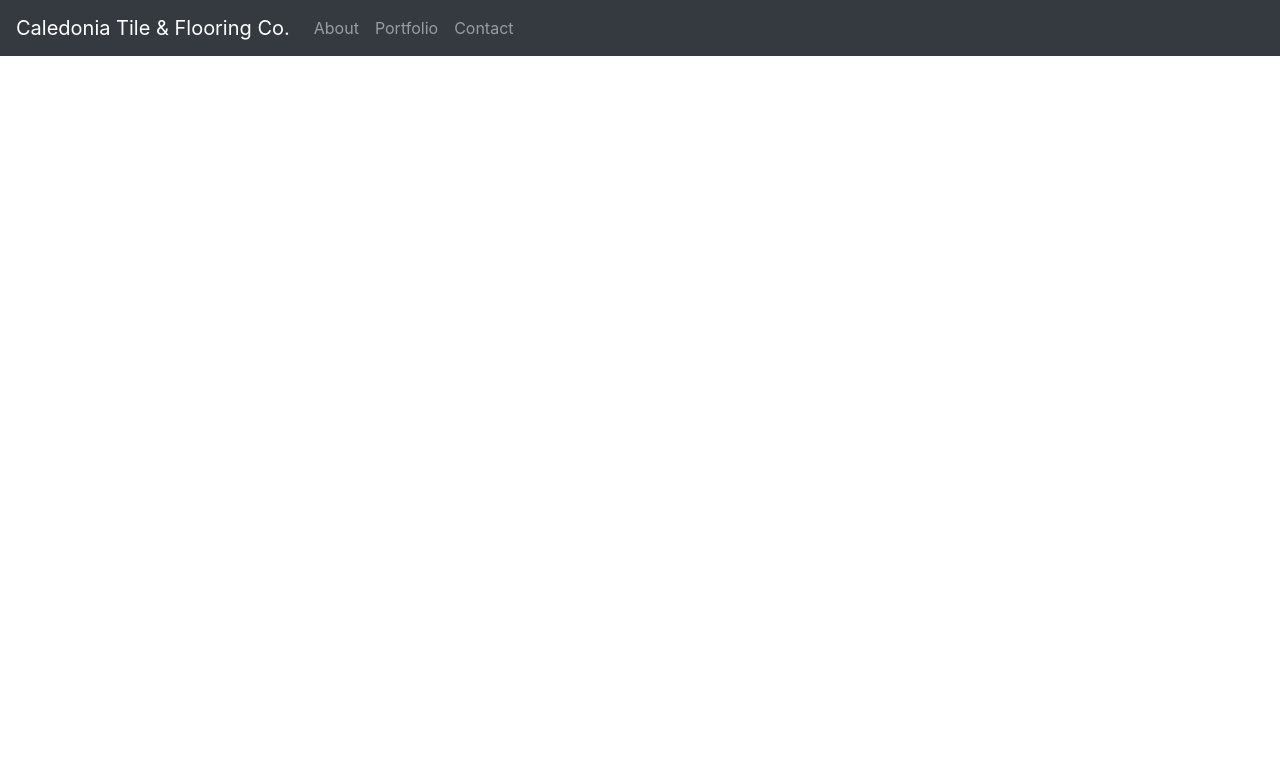
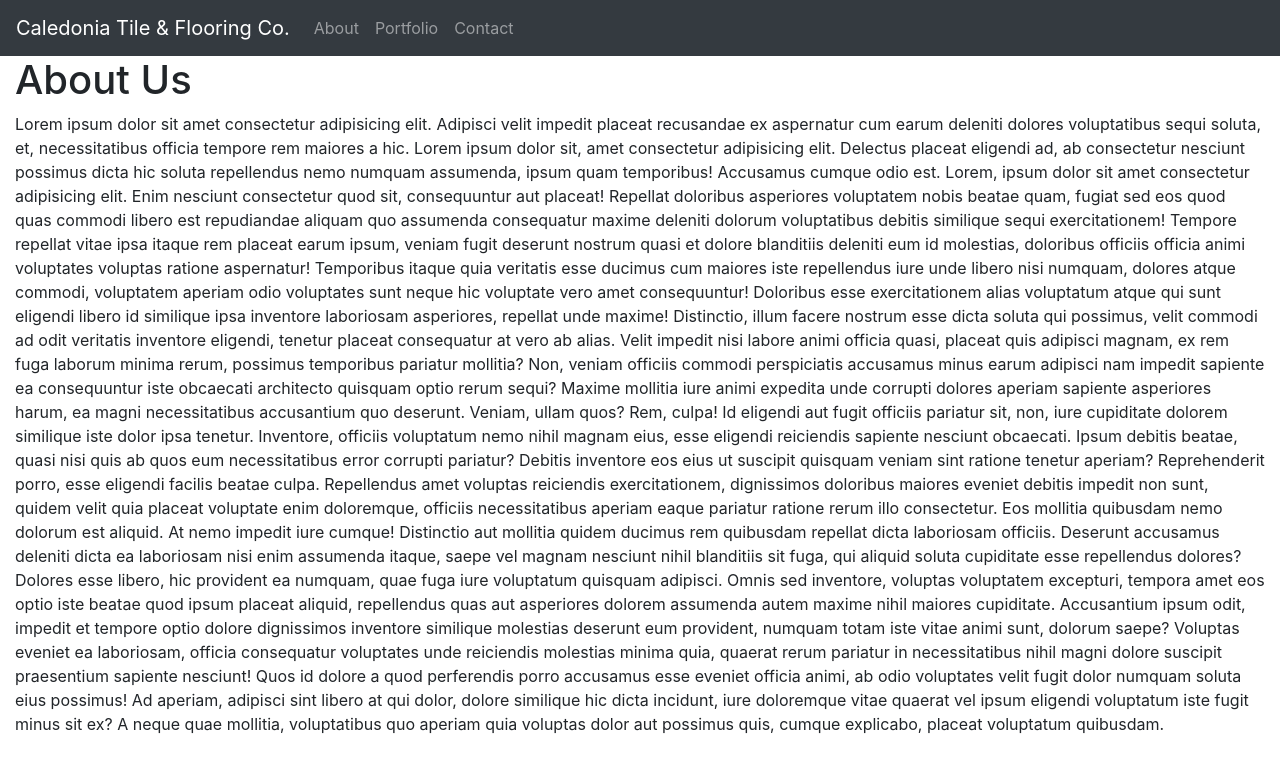
Before and after one commit to lrminer/caledonia-tile-and-flooring-co, a React (Create React App) app: page / in a window 1280 px wide. Shown: the top 772 px of the page. Built offline with nearby package versions, Linux system fonts and the light colour scheme.

Commit message:
testing links

```diff
--- a/src/App.js
+++ b/src/App.js
@@ -22,8 +22,8 @@ function App() {
           <Route
             exact
             path={[
-              "/caledonia-tile-and-flooring-co/",
-              "/caledonia-tile-and-flooring-co/about",
+              "/",
+              "/about",
             ]}
           >
             <div className="row">
@@ -105,14 +105,14 @@ function App() {
               </div>
             </div>
           </Route>
-          <Route exact path="/caledonia-tile-and-flooring-co/portfolio">
+          <Route exact path="/portfolio">
             <div className="row">
               <div className="col p-0">
                 <ControlledCarousel />
               </div>
             </div>
           </Route>
-          <Route exact path="/caledonia-tile-and-flooring-co/contact">
+          <Route exact path="/contact">
             <div className="row">
               <div className="col p-0">
                 <MyForm />
```
